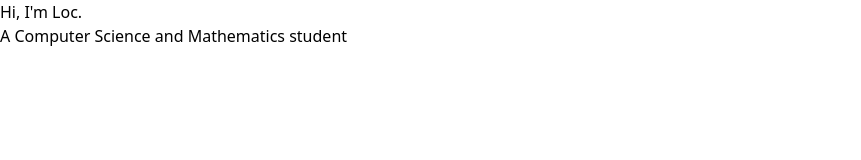
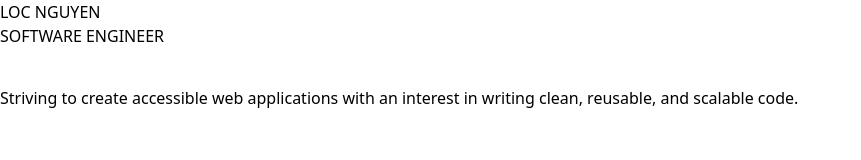
Before and after one commit to locnugwin/portfolio, an Astro site: page / in a window 1280 px wide. Shown: the whole page, without its empty margins (0-861 px from the left). Built offline with nearby package versions, Linux system fonts and the light colour scheme; Astro itself is replaced by a stand-in of ours; some icons are missing.

Commit message:
Update Hero component with new description; Add hover color to icons

```diff
--- a/src/components/Hero.vue
+++ b/src/components/Hero.vue
@@ -3,13 +3,14 @@
 </script>
 
 <template>
-    <h1>Hi, I'm Loc.</h1>
-    <p>A Computer Science and Mathematics student</p>
+    <h1>LOC NGUYEN</h1>
+    <h1>SOFTWARE ENGINEER</h1>
     <div class="flex items-center gap-2">
         <a
             href="https://www.linkedin.com/in/locnugwin/"
             target="_blank"
             aria-label="Open LinkedIn (opens in new tab)"
+            class="hover:text-neutral-800"
         >
             <PhLinkedinLogo :size="32" />
         </a>
@@ -17,8 +18,10 @@
             href="https://github.com/locnugwin"
             target="_blank"
             aria-label="Open GitHub (opens in new tab)"
+            class="hover:text-neutral-800"
         >
             <PhGithubLogo :size="32" />
         </a>
     </div>
+    <p>Striving to create accessible web applications with an interest in writing clean, reusable, and scalable code.</p>
 </template>
```
